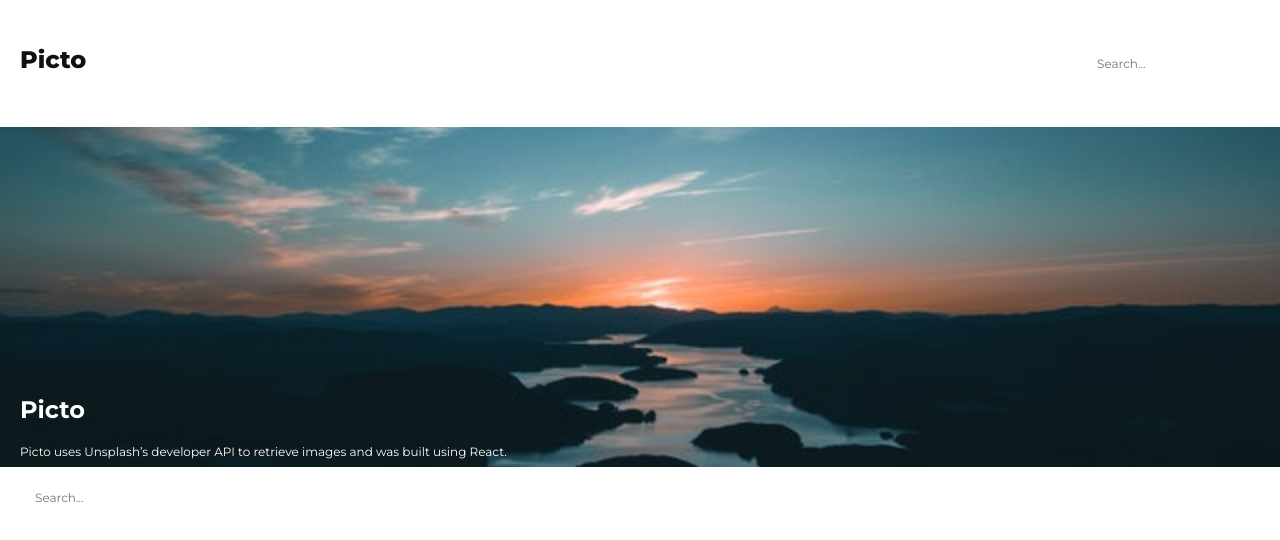
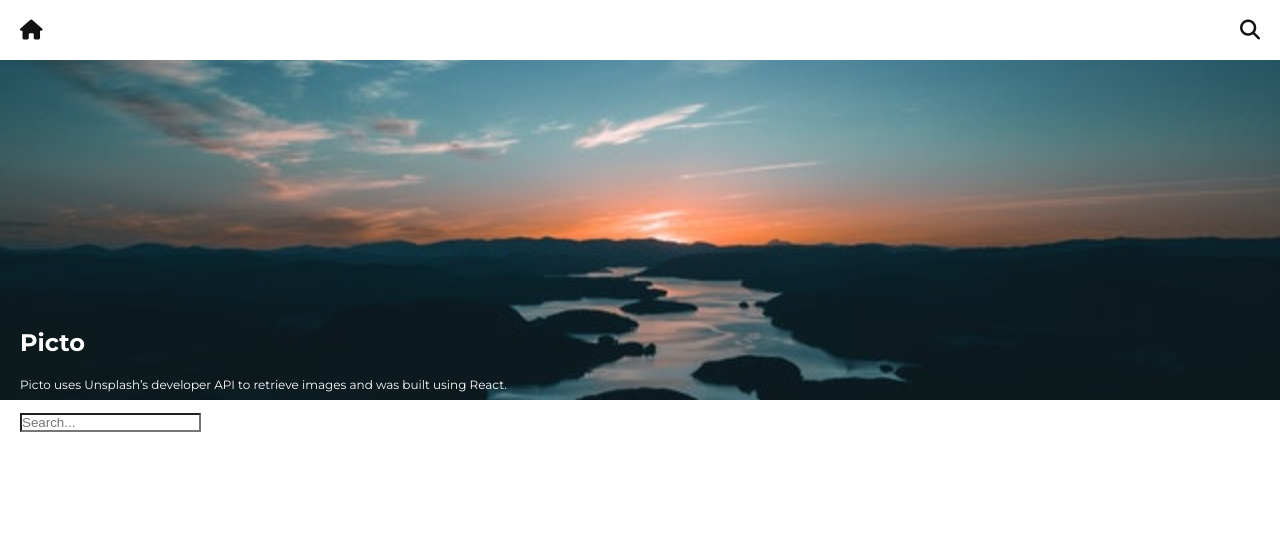
Before and after one commit to pyguy12/picto, a React (Create React App) app: page / in a window 1280 px wide. Shown: the top 540 px of the page. Built offline with nearby package versions, Linux system fonts and the light colour scheme.

Commit message:
Removed SearchBar and replaced it with NavBar. Also styled NavBar.

```diff
--- a/src/components/App.js
+++ b/src/components/App.js
@@ -1,6 +1,6 @@
 import React from 'react';
-import SearchBar from './SearchBar';
 import ImageList from './ImageList';
+import Navbar from './Navbar';
 import SearchForm from './SearchForm';
 import Hero from './Hero';
 import './css/global.css';
@@ -8,7 +8,7 @@ import './css/global.css';
 const App = () => {
   return (
     <div>
-      <SearchBar />
+      <Navbar />
       <Hero
         title="Picto"
         description="Picto uses Unsplash’s developer API to retrieve images and was built
--- /dev/null
+++ b/src/components/Navbar.js
@@ -0,0 +1,13 @@
+import React from 'react';
+import './css/Navbar.css';
+
+const Navbar = () => {
+  return (
+    <div className="navbar-container">
+      <i class="fas fa-home nav-button" />
+      <i class="fas fa-search nav-button" />
+    </div>
+  );
+};
+
+export default Navbar;
--- a/src/components/SearchBar.js
+++ /dev/null
@@ -1,14 +0,0 @@
-import React from 'react';
-import './css/SearchBar.css';
-import SearchForm from './SearchForm';
-
-const SearchBar = () => {
-  return (
-    <div className="flex-container">
-      <h1 className="logo">Picto</h1>
-      <SearchForm />
-    </div>
-  );
-};
-
-export default SearchBar;
--- a/src/components/css/Hero.css
+++ b/src/components/css/Hero.css
@@ -1,5 +1,5 @@
 .hero-container {
-  margin-top: 45px;
+  margin-top: 20px;
   width: 100%;
   height: 340px;
   background: url('./images/heroImageSmall.jpg');
--- /dev/null
+++ b/src/components/css/Navbar.css
@@ -0,0 +1,9 @@
+.navbar-container {
+  padding: 0 20px;
+  display: flex;
+  justify-content: space-between;
+}
+
+.nav-button {
+  font-size: 1.25em;
+}
--- a/src/components/css/SearchBar.css
+++ /dev/null
@@ -1,19 +0,0 @@
-.flex-container {
-  flex-direction: row;
-  flex-wrap: nowrap;
-  justify-content: space-between;
-  align-items: baseline;
-}
-
-.search-bar {
-  border: none;
-  height: 37px;
-  padding: 15px;
-  color: #565656;
-  font-family: 'Montserrat', sans-serif;
-  font-weight: 400;
-  font-size: 12px;
-  border-radius: 10px;
-  width: 100%;
-  display: inline-block;
-}
--- a/src/components/css/global.css
+++ b/src/components/css/global.css
@@ -10,7 +10,7 @@ body {
   font-family: 'Montserrat', sans-serif;
   color: #111;
   background: white;
-  padding: 45px 0 0 0;
+  padding: 20px 0 0 0;
 }
 
 .flex-container {
```
